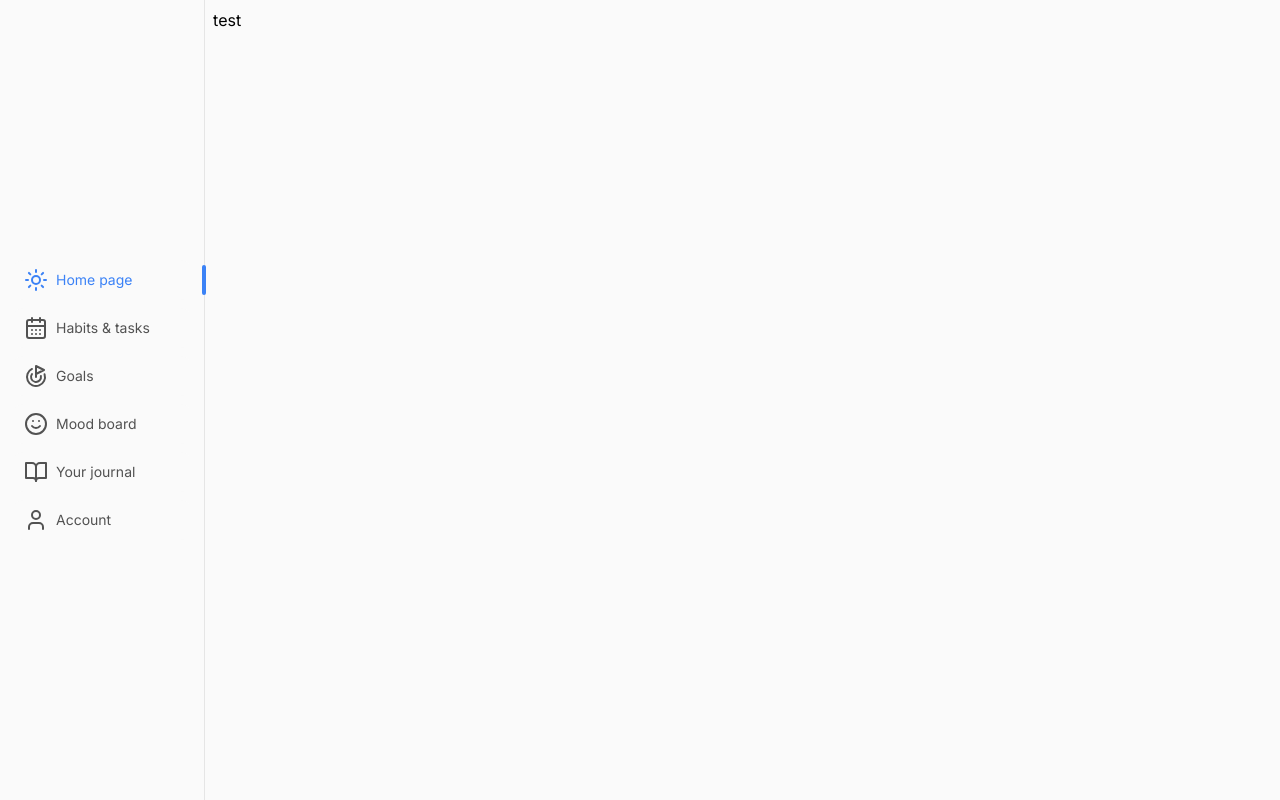
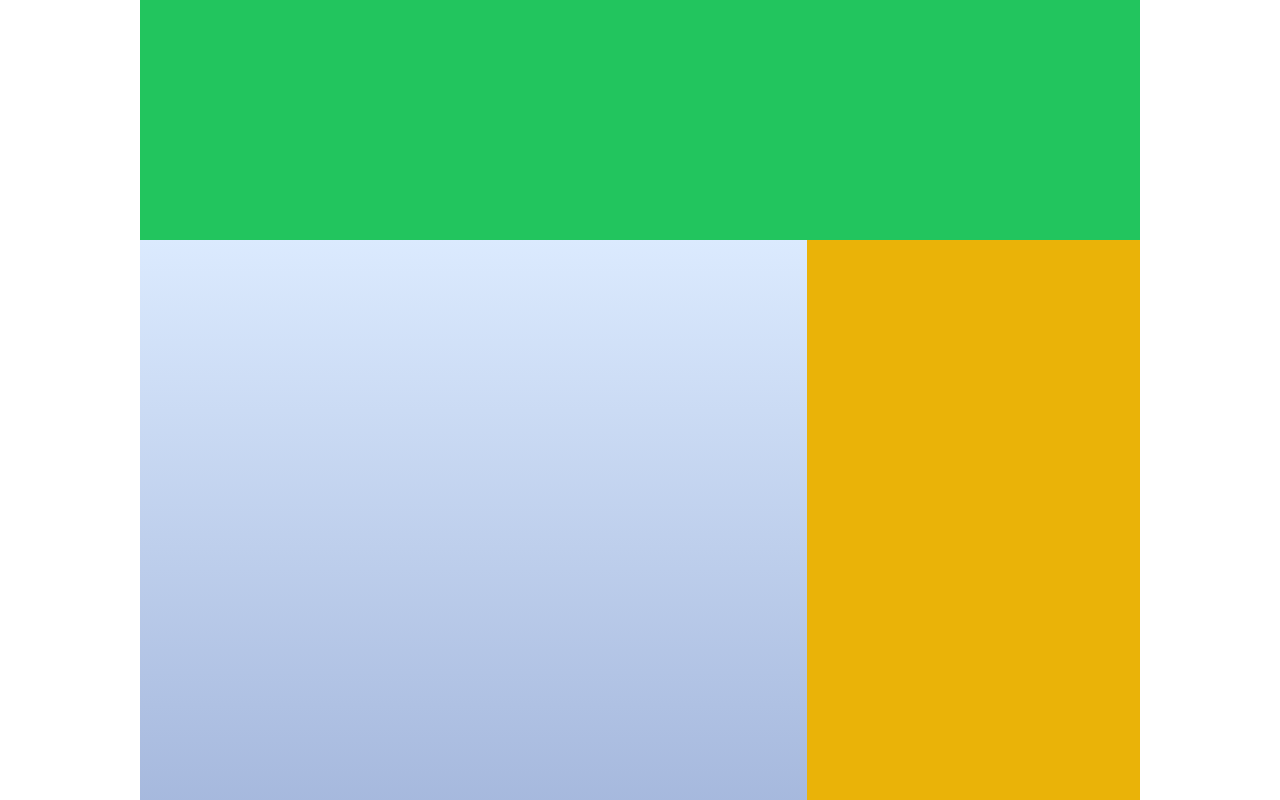
Before and after one commit to iEranDEV/habit-tracker, a Next.js app: page / in a window 1280 px wide. Shown: the top 800 px of the page. Built offline with nearby package versions, Linux system fonts and the light colour scheme.

Commit message:
sticky layout

```diff
--- a/app/globals.css
+++ b/app/globals.css
@@ -25,9 +25,3 @@ body {
 		)
 		rgb(var(--background-start-rgb));
 }*/
-
-body {
-	@apply bg-neutral-50;
-	height: 100svh;
-	width: 100svw;
-}
--- a/app/goals/page.tsx
+++ b/app/goals/page.tsx
@@ -2,7 +2,7 @@
 
 export default function GoalsPage() {
 	return (
-		<div className="w-full md:h-full basis-full p-2">
+		<div className="h-full w-[1000px] bg-red-500">
 			goals
 		</div>
 	)
--- a/app/layout.tsx
+++ b/app/layout.tsx
@@ -19,8 +19,7 @@ export default function RootLayout({
 }) {
 	return (
 		<html lang="en">
-			<body className={inter.className + ' flex flex-row'}>
-				<NavBar />
+			<body className={inter.className + ' flex justify-center items-center'}>
 				{children}
 			</body>
 		</html>
--- a/app/page.tsx
+++ b/app/page.tsx
@@ -2,8 +2,18 @@
 
 export default function Home() {
 	return (
-		<div className="w-full md:h-full basis-full p-2">
-			test
+		<div className="w-[1000px]">
+			<div className="bg-green-500 h-60">
+
+			</div>
+			<div className="w-full flex sticky top-0">
+				<div className="basis-2/3 bg-gradient-to-b from-blue-100 to-blue-900 h-[2000px]">
+
+				</div>
+				<div className="basis-1/3 sticky top-0 bg-yellow-500 h-[700px]">
+
+				</div>
+			</div>
 		</div>
 	)
 }
```
